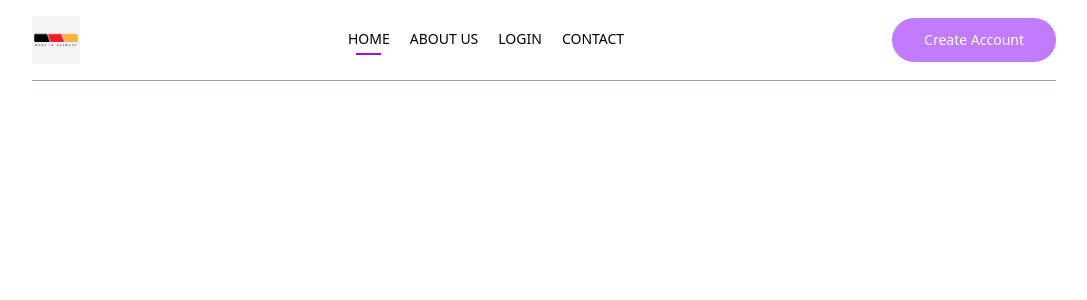
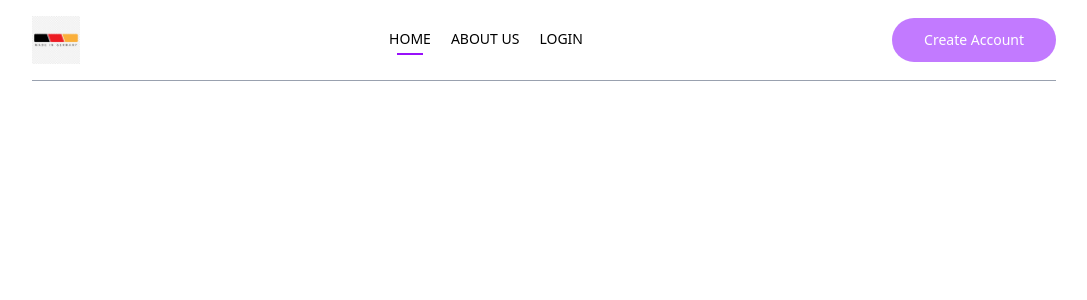
Before and after one commit to Piyush1803/Deutschland-Horizon, a React (Vite) app in the folder frontend/: page / in a window 1280 px wide. Shown: the top 300 px of the page, without its empty margins (96-1183 px from the left). Built offline with nearby package versions, Linux system fonts and the light colour scheme.

Commit message:
contactDelete

```diff
--- a/frontend/src/components/Navbar.jsx
+++ b/frontend/src/components/Navbar.jsx
@@ -23,10 +23,7 @@ const Navbar = () => {
           <li className="py-1 hover:text-purple-600 transition-colors">LOGIN</li>
           <hr className="border-none h-0.5 bg-purple-600 w-3/5 mx-auto hidden group-hover:block" />
         </NavLink>
-        <NavLink to="/contact" className="group">
-          <li className="py-1 hover:text-purple-600 transition-colors">CONTACT</li>
-          <hr className="border-none h-0.5 bg-purple-600 w-3/5 mx-auto hidden group-hover:block" />
-        </NavLink>
+
       </ul>
       <div className="flex items-center gap-4">
         {token ? (
```
